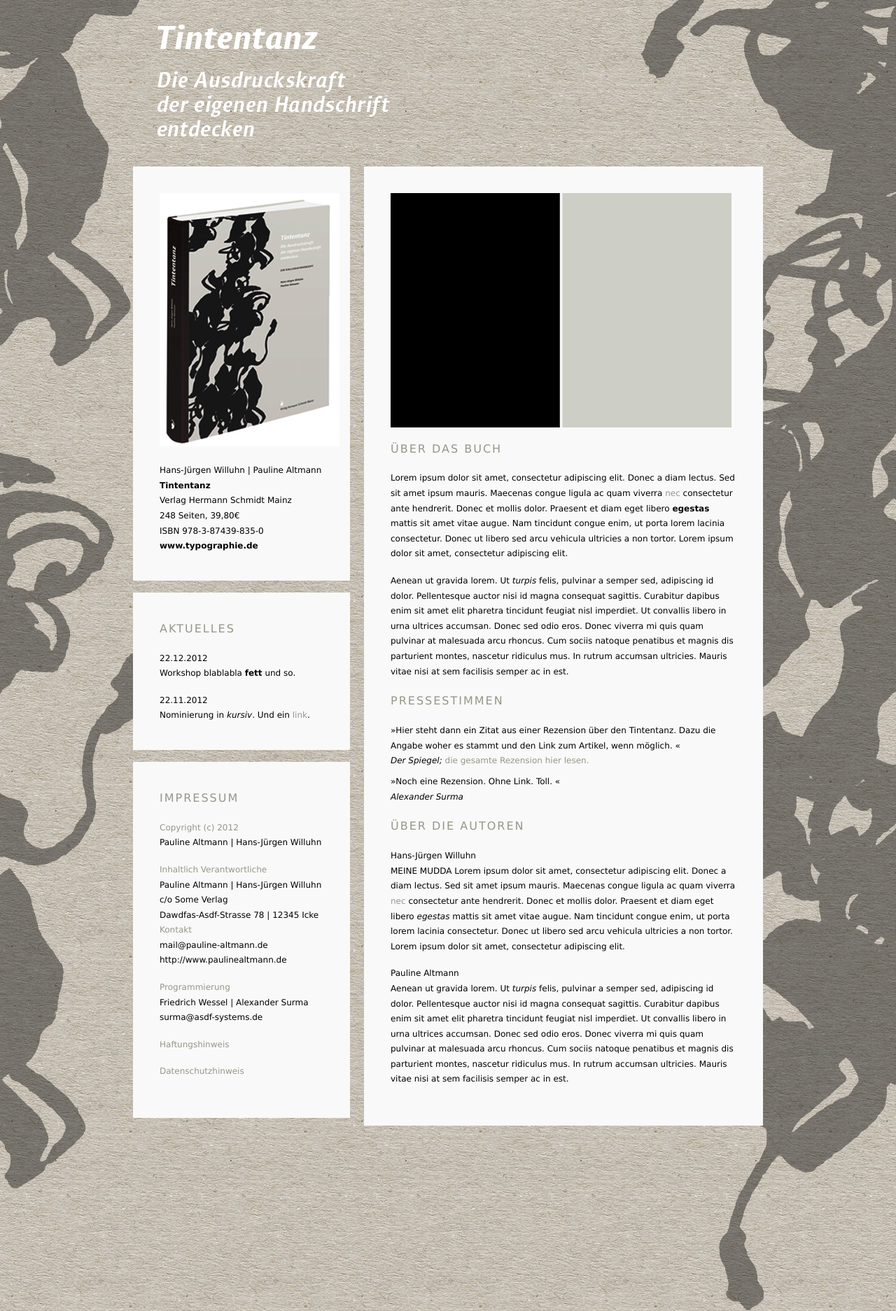
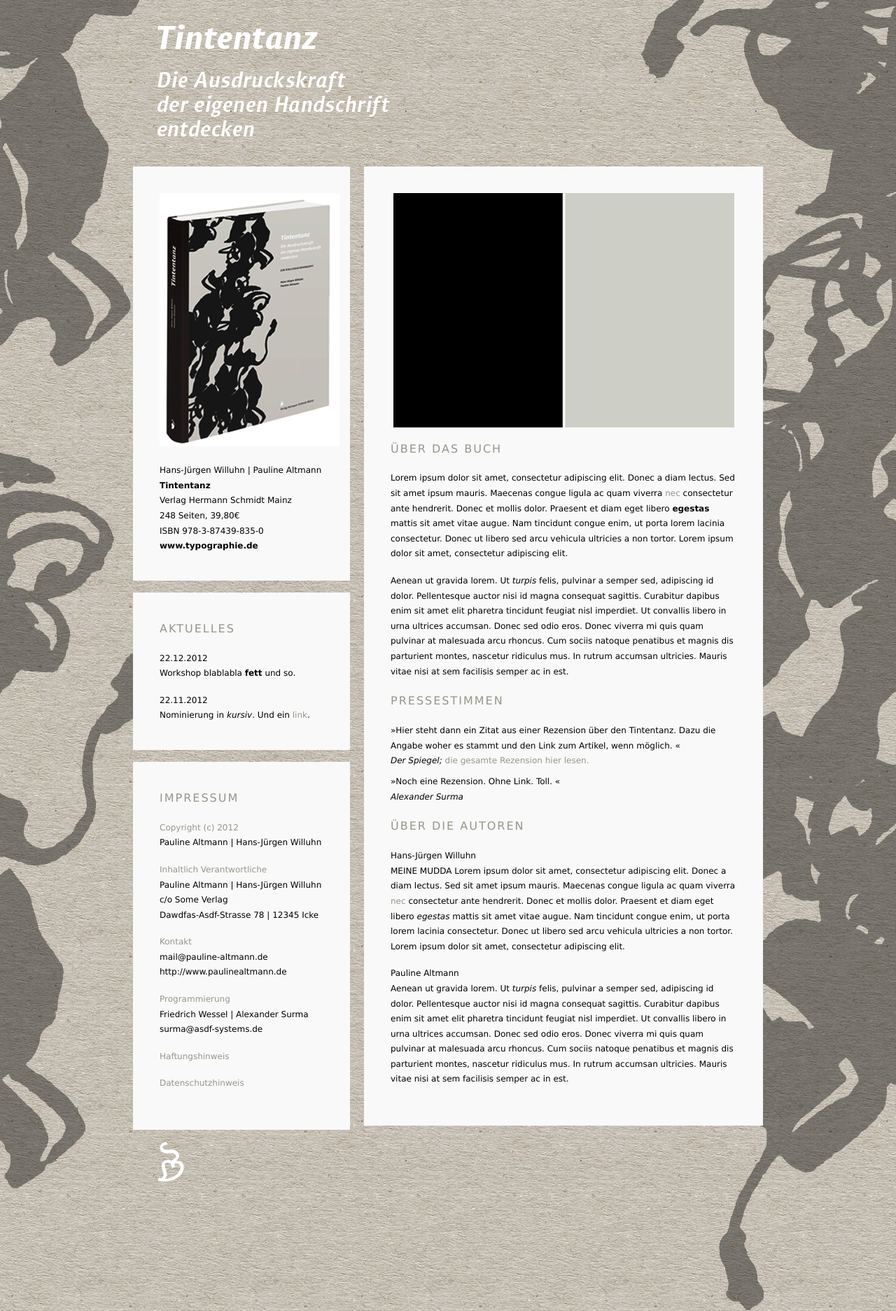
Before and after one commit to surma-dump/tintentanz.de, a Jekyll site: the page built from index.md, in a window 1280 px wide. Shown: the whole page at 70% size. Built offline with Jekyll 4.4.1, drawn with Linux system fonts in a browser that asks for light colours.

Commit message:
Add leaf

```diff
--- a/_layouts/mainframe.html
+++ b/_layouts/mainframe.html
@@ -75,4 +75,7 @@
 			{% endif %}
 		{% endfor %}
 	</div>
+	<div id="leaf">
+		<img src="imgs/leaf.png" />
+	</div>
 </div>
--- a/css/screen.css
+++ b/css/screen.css
@@ -200,28 +200,36 @@
   padding: 38px;
 }
 /* line 74, ../sass/screen.scss */
+#content #leaf {
+  background-color: transparent !important;
+  padding: 0;
+  margin: 0;
+  margin-left: 35px;
+}
+/* line 81, ../sass/screen.scss */
 #content > #main {
   width: 570px;
   float: right;
 }
-/* line 75, ../sass/screen.scss */
+/* line 82, ../sass/screen.scss */
 #content > #main #album {
   margin-bottom: 17px;
 }
-/* line 77, ../sass/screen.scss */
+/* line 84, ../sass/screen.scss */
 #content > #main #album img {
+  margin: 0 auto;
   cursor: pointer;
   display: none;
 }
-/* line 80, ../sass/screen.scss */
+/* line 88, ../sass/screen.scss */
 #content > #main #album img.active {
   display: block;
 }
-/* line 87, ../sass/screen.scss */
+/* line 95, ../sass/screen.scss */
 #content > #main div {
   margin-bottom: 17px;
 }
-/* line 91, ../sass/screen.scss */
+/* line 99, ../sass/screen.scss */
 #content > #main #aboutauthors h2 {
   font-family: 'Lucida Grande', 'Lucida Sans', 'Lucida Sans Unicode','Verdana', sans-serif;
   color: black;
@@ -242,55 +250,55 @@
 #content > #main #aboutauthors h2 a:hover, #content > #main #aboutauthors h2 a.activer {
   color: #959788;
 }
-/* line 97, ../sass/screen.scss */
+/* line 105, ../sass/screen.scss */
 #content > #main #press li {
   margin-bottom: 8.5px;
 }
-/* line 100, ../sass/screen.scss */
+/* line 108, ../sass/screen.scss */
 #content > #main #press em {
   font-style: italic;
 }
-/* line 106, ../sass/screen.scss */
+/* line 114, ../sass/screen.scss */
 #content > .widget {
   width: 310px;
   margin-right: 17px;
   margin-bottom: 17px;
 }
-/* line 113, ../sass/screen.scss */
+/* line 121, ../sass/screen.scss */
 #content #book img {
   margin-bottom: 17px;
 }
-/* line 116, ../sass/screen.scss */
+/* line 124, ../sass/screen.scss */
 #content #book a, #content #book a:link, #content #book a:active, #content #book a:hover, #content #book a:visited {
   color: black;
   font-weight: bold;
 }
-/* line 123, ../sass/screen.scss */
+/* line 131, ../sass/screen.scss */
 #content #impress code {
   white-space: pre-line;
 }
-/* line 126, ../sass/screen.scss */
+/* line 134, ../sass/screen.scss */
 #content #impress h2, #content #impress h3 {
   color: #959788;
 }
-/* line 129, ../sass/screen.scss */
+/* line 137, ../sass/screen.scss */
 #content #impress a, #content #impress a:link, #content #impress a:active, #content #impress a:hover, #content #impress a:visited {
   color: black;
 }
-/* line 132, ../sass/screen.scss */
+/* line 140, ../sass/screen.scss */
 #content #impress h3 {
   cursor: pointer;
   margin-bottom: 17px;
 }
-/* line 135, ../sass/screen.scss */
+/* line 143, ../sass/screen.scss */
 #content #impress h3 + p {
   display: none;
 }
-/* line 138, ../sass/screen.scss */
+/* line 146, ../sass/screen.scss */
 #content #impress h3.active {
   margin-bottom: 0;
 }
-/* line 140, ../sass/screen.scss */
+/* line 148, ../sass/screen.scss */
 #content #impress h3.active + p {
   display: block;
 }
```
Also changed, not shown: _posts/2000-01-01-impress.md (+1 -2 lines), sass/screen.scss (+8 -0 lines), imgs/leaf.png (added), 5 other files.
